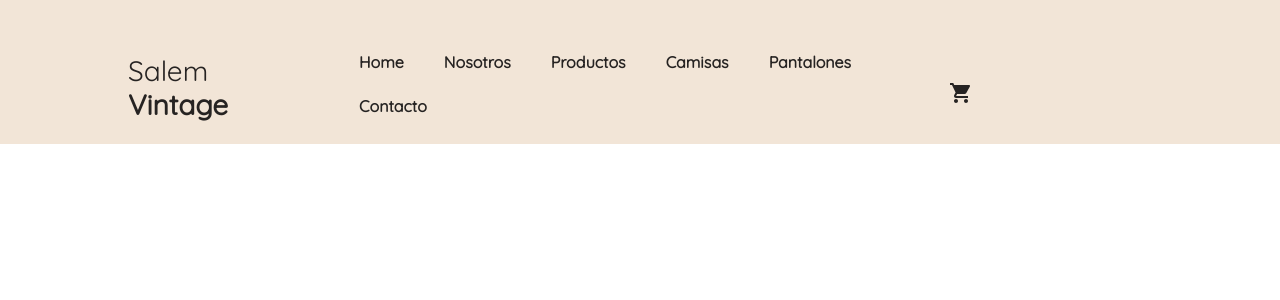
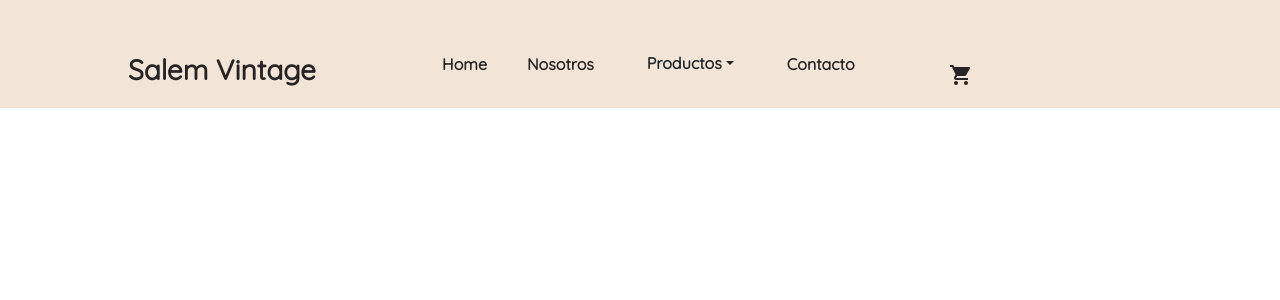
Before and after one commit to daviddcordoba/React-JS-SalemVintage, a React (Create React App) app: page / in a window 1280 px wide. Shown: the top 300 px of the page. Built offline with nearby package versions, Linux system fonts and the light colour scheme; no server answers; the database is empty.

Commit message:
commit solucionadoCategorias

```diff
--- a/src/components/navbar/NavBar.js
+++ b/src/components/navbar/NavBar.js
@@ -3,6 +3,11 @@ import CartWidget from './CartWidget';
 import {Link} from 'react-router-dom'
 import { useContext } from 'react';
 import { CartContext } from '../Context/CartContext';
+import { Dropdown } from 'react-bootstrap';
+import DropdownToggle from 'react-bootstrap/esm/DropdownToggle';
+import DropdownMenu from 'react-bootstrap/esm/DropdownMenu';
+import DropdownItem from 'react-bootstrap/esm/DropdownItem';
+import { NavLink } from 'react-router-dom';
 
 
 
@@ -14,7 +19,7 @@ function NavBar() {
     <div className='navBar'>
       <nav>
       <Link to='/'>
-        <h2>Salem <span>Vintage</span></h2>
+        <h2><span>Salem Vintage</span></h2>
         </Link>
         <ul>
           <Link to='/'>
@@ -29,7 +34,21 @@ function NavBar() {
           </li>
           </Link>
 
-          <Link to='/productos'>
+          <li >
+              <Dropdown>
+                <Dropdown.Toggle className='' variant="" id="dropdown-basic">
+                  Productos
+                </Dropdown.Toggle>
+
+                <Dropdown.Menu>
+                  <Dropdown.Item href="/categoria/camisas">Camisas</Dropdown.Item>
+                  <Dropdown.Item href="/categoria/pantalones">Pantalones</Dropdown.Item>
+                  <Dropdown.Item href="/productos">Ver todo</Dropdown.Item>
+                </Dropdown.Menu>
+              </Dropdown>
+          </li>
+
+          {/* <Link to='/productos'>
           <li >
             Productos
           </li>
@@ -43,7 +62,7 @@ function NavBar() {
           <li >
             Pantalones
           </li>
-          </Link>
+          </Link> */}
           <Link to='/contacto'>
           <li >
             Contacto
--- a/src/components/navbar/NavBar.scss
+++ b/src/components/navbar/NavBar.scss
@@ -33,6 +33,11 @@
                 list-style: none;
                 display: inline-block;
                 padding: 10px 20px;
+                .btn{
+                    font-weight: bold;
+                    padding-top: 0;
+
+                }
 
             }
         }
```
